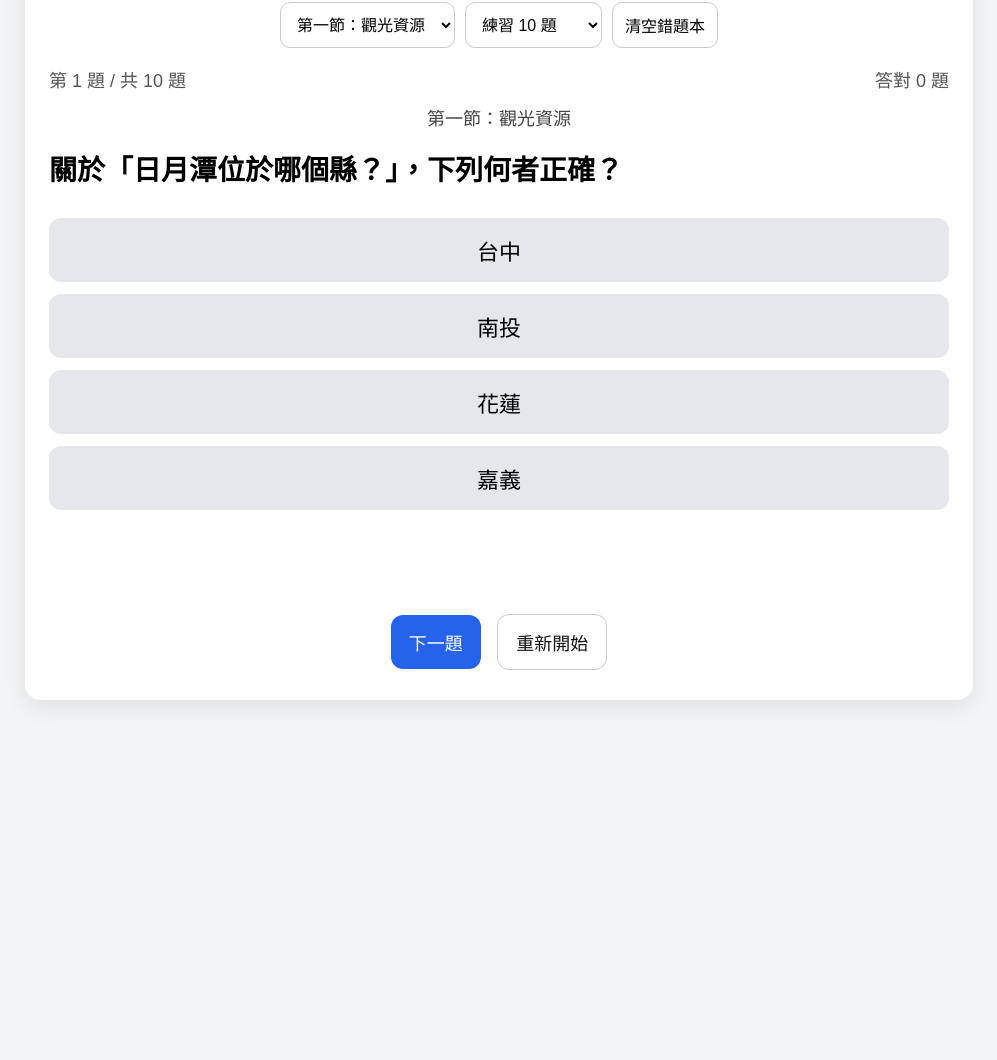
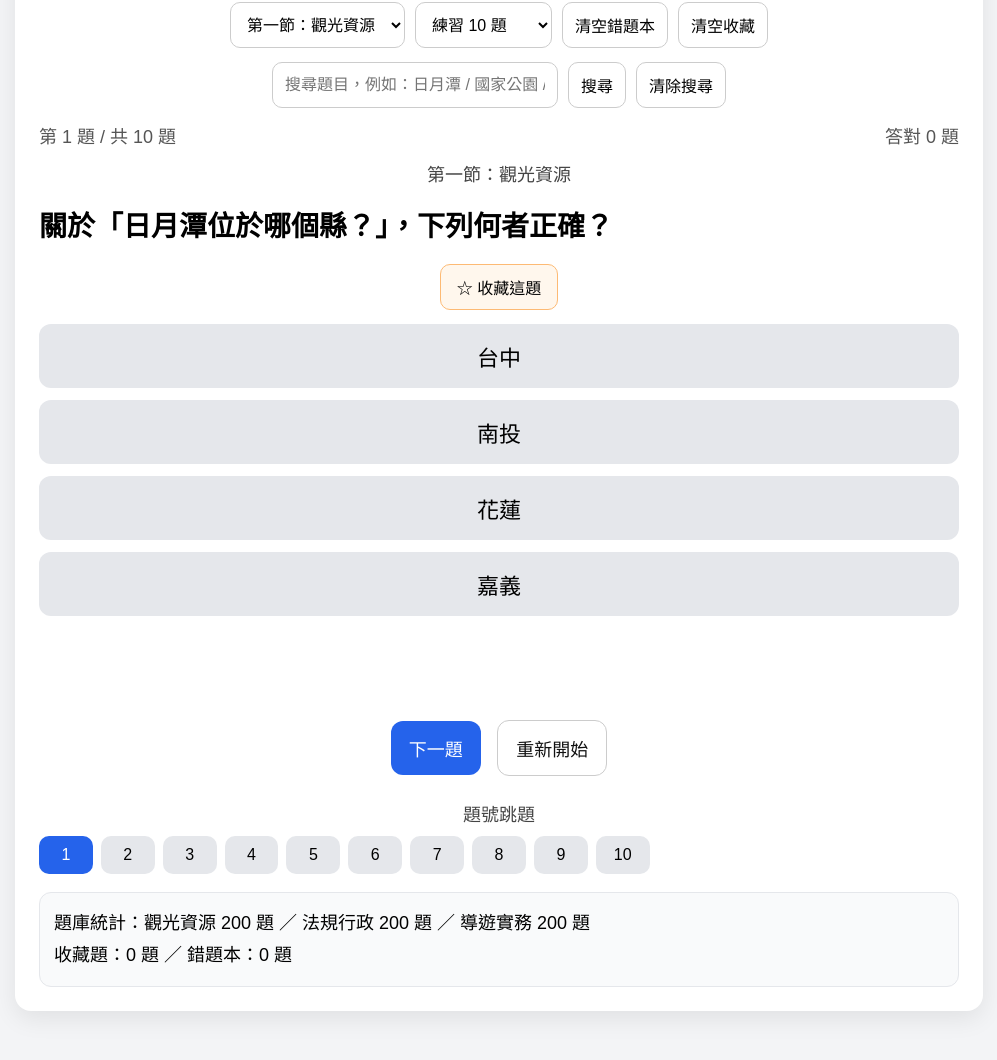
Before and after one commit to jimmy141319/guide-quiz, a plain HTML site: page index.html in a window 1280 px wide. Shown: the part 134-1194 px from the top of the page, without its empty margins (141-1138 px from the left). Before the commit the page ends 884 px from the top, so only its background shows below. Drawn offline with Linux system fonts and the light colour scheme.

Commit message:
Update index.html for version 12 changes

```diff
--- a/index.html
+++ b/index.html
@@ -3,7 +3,7 @@
 <head>
 <meta charset="UTF-8">
 <meta name="viewport" content="width=device-width, initial-scale=1.0">
-<title>導遊考試刷題 V11</title>
+<title>導遊考試刷題 V12</title>
 <style>
 body{
   font-family:Arial,sans-serif;
@@ -12,7 +12,7 @@ body{
   padding:20px;
 }
 .box{
-  max-width:900px;
+  max-width:920px;
   margin:30px auto;
   background:#fff;
   padding:24px;
@@ -23,14 +23,14 @@ h1{
   text-align:center;
   margin:0 0 16px 0;
 }
-.toolbar{
+.toolbar,.searchRow{
   display:flex;
   gap:10px;
   flex-wrap:wrap;
   justify-content:center;
-  margin-bottom:18px;
+  margin-bottom:14px;
 }
-select,.topbtn{
+select,.topbtn,.searchInput{
   padding:10px 12px;
   font-size:16px;
   border-radius:10px;
@@ -39,6 +39,9 @@ select,.topbtn{
 }
 .topbtn{
   cursor:pointer;
+}
+.searchInput{
+  min-width:260px;
 }
 .timer{
   text-align:center;
@@ -66,9 +69,22 @@ select,.topbtn{
 .q{
   font-size:28px;
   font-weight:bold;
-  margin:20px 0;
+  margin:20px 0 10px 0;
   min-height:48px;
   line-height:1.5;
+}
+.qtools{
+  text-align:center;
+  margin-bottom:14px;
+}
+.favBtn{
+  padding:10px 16px;
+  font-size:16px;
+  border:none;
+  border-radius:10px;
+  cursor:pointer;
+  background:#fff7ed;
+  border:1px solid #fdba74;
 }
 .answers{
   display:grid;
@@ -118,14 +134,46 @@ select,.topbtn{
   min-height:28px;
   font-size:20px;
 }
-.summary{
+.jumpWrap{
+  margin-top:18px;
+}
+.jumpTitle{
+  text-align:center;
+  font-size:18px;
+  color:#444;
+  margin-bottom:10px;
+}
+.jumpGrid{
+  display:grid;
+  grid-template-columns:repeat(auto-fill,minmax(52px,1fr));
+  gap:8px;
+}
+.jumpBtn{
+  padding:10px 6px;
+  border:none;
+  border-radius:10px;
+  background:#e5e7eb;
+  cursor:pointer;
+  font-size:16px;
+}
+.jumpBtn.current{
+  background:#2563eb;
+  color:#fff;
+}
+.jumpBtn.done{
+  background:#dcfce7;
+}
+.jumpBtn.wrongMark{
+  background:#fee2e2;
+}
+.statsBox,.summary{
   margin-top:18px;
   background:#f9fafb;
   border:1px solid #e5e7eb;
   border-radius:12px;
   padding:14px;
   font-size:18px;
-  line-height:1.9;
+  line-height:1.8;
 }
 .hidden{
   display:none;
@@ -135,6 +183,7 @@ select,.topbtn{
   .answer-btn{font-size:20px;}
   .action{font-size:16px;}
   .timer{font-size:20px;}
+  .searchInput{min-width:180px;width:100%;}
 }
 </style>
 </head>
@@ -148,6 +197,8 @@ select,.topbtn{
       <option value="law">第二節：法規行政</option>
       <option value="practice">第三節：導遊實務</option>
       <option value="wrong">只練錯題</option>
+      <option value="fav">只練收藏題</option>
+      <option value="all">全部隨機</option>
     </select>
 
     <select id="count" onchange="startQuiz()">
@@ -156,6 +207,13 @@ select,.topbtn{
     </select>
 
     <button class="topbtn" onclick="clearWrongBook()">清空錯題本</button>
+    <button class="topbtn" onclick="clearFavorites()">清空收藏</button>
+  </div>
+
+  <div class="searchRow">
+    <input id="searchInput" class="searchInput" type="text" placeholder="搜尋題目，例如：日月潭 / 國家公園 / 故宮">
+    <button class="topbtn" onclick="startQuiz()">搜尋</button>
+    <button class="topbtn" onclick="clearSearch()">清除搜尋</button>
   </div>
 
   <div class="timer hidden" id="timerBox">剩餘時間：<span id="timerText">60:00</span></div>
@@ -167,6 +225,10 @@ select,.topbtn{
 
   <div class="section-badge" id="sectionLabel"></div>
   <div class="q" id="question"></div>
+
+  <div class="qtools">
+    <button class="favBtn" id="favBtn" onclick="toggleFavorite()">☆ 收藏這題</button>
+  </div>
 
   <div class="answers">
     <button class="answer-btn" id="btn0" onclick="selectAnswer(0)"></button>
@@ -183,6 +245,12 @@ select,.topbtn{
     <button class="action secondary" onclick="restartCurrentMode()">重新開始</button>
   </div>
 
+  <div class="jumpWrap">
+    <div class="jumpTitle">題號跳題</div>
+    <div class="jumpGrid" id="jumpGrid"></div>
+  </div>
+
+  <div class="statsBox" id="statsBox"></div>
   <div class="summary hidden" id="summary"></div>
 </div>
 
@@ -195,15 +263,17 @@ let locked = false;
 let currentOrder = [0,1,2,3];
 let currentModeSubject = "resource";
 let currentModeCount = "10";
-let wrongBook = JSON.parse(localStorage.getItem("guide_wrong_book_v11") || "[]");
+let wrongBook = JSON.parse(localStorage.getItem("guide_wrong_book_v12") || "[]");
+let favoriteBook = JSON.parse(localStorage.getItem("guide_fav_book_v12") || "[]");
+let answeredState = [];
 let timerInterval = null;
 let timeLeft = 0;
 
 function fisherYates(array){
   const arr = [...array];
-  for(let i=arr.length - 1; i>0; i--){
-    const j = Math.floor(Math.random() * (i + 1));
-    [arr[i], arr[j]] = [arr[j], arr[i]];
+  for(let i=arr.length-1;i>0;i--){
+    const j = Math.floor(Math.random()*(i+1));
+    [arr[i],arr[j]] = [arr[j],arr[i]];
   }
   return arr;
 }
@@ -213,33 +283,76 @@ function questionKey(q){
 }
 
 function getSectionName(subject){
-  if(subject === "resource") return "第一節：觀光資源";
-  if(subject === "law") return "第二節：法規行政";
-  if(subject === "practice") return "第三節：導遊實務";
-  if(subject === "wrong") return "錯題本模式";
-  return "";
+  if(subject==="resource") return "第一節：觀光資源";
+  if(subject==="law") return "第二節：法規行政";
+  if(subject==="practice") return "第三節：導遊實務";
+  if(subject==="wrong") return "錯題本模式";
+  if(subject==="fav") return "收藏題模式";
+  return "全部隨機";
 }
 
 function saveWrongBook(){
-  localStorage.setItem("guide_wrong_book_v11", JSON.stringify(wrongBook));
+  localStorage.setItem("guide_wrong_book_v12", JSON.stringify(wrongBook));
+}
+
+function saveFavoriteBook(){
+  localStorage.setItem("guide_fav_book_v12", JSON.stringify(favoriteBook));
 }
 
 function addWrongQuestion(q){
   const key = questionKey(q);
-  const exists = wrongBook.some(item => questionKey(item) === key);
-  if(!exists){
+  if(!wrongBook.some(item => questionKey(item) === key)){
     wrongBook.push(q);
     saveWrongBook();
   }
+}
+
+function isFavorite(q){
+  const key = questionKey(q);
+  return favoriteBook.some(item => questionKey(item) === key);
+}
+
+function toggleFavorite(){
+  if(!quizQuestions.length) return;
+  const q = quizQuestions[current];
+  const key = questionKey(q);
+  const idx = favoriteBook.findIndex(item => questionKey(item) === key);
+  if(idx >= 0){
+    favoriteBook.splice(idx,1);
+  }else{
+    favoriteBook.push(q);
+  }
+  saveFavoriteBook();
+  updateFavoriteButton();
+  updateStatsBox();
+}
+
+function updateFavoriteButton(){
+  if(!quizQuestions.length) return;
+  const btn = document.getElementById("favBtn");
+  btn.innerText = isFavorite(quizQuestions[current]) ? "★ 已收藏" : "☆ 收藏這題";
 }
 
 function clearWrongBook(){
   wrongBook = [];
   saveWrongBook();
   alert("錯題本已清空");
-  if(document.getElementById("subject").value === "wrong"){
-    startQuiz();
-  }
+  if(document.getElementById("subject").value === "wrong") startQuiz();
+  updateStatsBox();
+}
+
+function clearFavorites(){
+  favoriteBook = [];
+  saveFavoriteBook();
+  alert("收藏題已清空");
+  if(document.getElementById("subject").value === "fav") startQuiz();
+  updateFavoriteButton();
+  updateStatsBox();
+}
+
+function clearSearch(){
+  document.getElementById("searchInput").value = "";
+  startQuiz();
 }
 
 function showEmptyMessage(msg){
@@ -252,16 +365,24 @@ function showEmptyMessage(msg){
   document.getElementById("result").innerText = "";
   document.getElementById("note").innerText = "";
   document.getElementById("summary").classList.add("hidden");
+  document.getElementById("jumpGrid").innerHTML = "";
   for(let i=0;i<4;i++){
     const btn = document.getElementById("btn"+i);
     btn.innerText = "";
     btn.disabled = true;
     btn.classList.remove("correct","wrong");
   }
+  updateStatsBox();
 }
 
 function pickUnique(pool,count){
   return fisherYates(pool).slice(0, Math.min(count, pool.length));
+}
+
+function filterBySearch(pool){
+  const keyword = document.getElementById("searchInput").value.trim();
+  if(!keyword) return pool;
+  return pool.filter(q => (q.q + " " + q.options.join(" ")).includes(keyword));
 }
 
 function startTimer(seconds){
@@ -269,7 +390,6 @@ function startTimer(seconds){
   timeLeft = seconds;
   document.getElementById("timerBox").classList.remove("hidden");
   updateTimerText();
-
   timerInterval = setInterval(() => {
     timeLeft--;
     updateTimerText();
@@ -289,9 +409,9 @@ function stopTimer(){
 }
 
 function updateTimerText(){
-  const minutes = Math.floor(timeLeft / 60).toString().padStart(2, "0");
-  const seconds = Math.floor(timeLeft % 60).toString().padStart(2, "0");
-  document.getElementById("timerText").innerText = `${minutes}:${seconds}`;
+  const m = Math.floor(timeLeft / 60).toString().padStart(2,"0");
+  const s = Math.floor(timeLeft % 60).toString().padStart(2,"0");
+  document.getElementById("timerText").innerText = `${m}:${s}`;
 }
 
 function startQuiz(){
@@ -304,24 +424,33 @@ function startQuiz(){
 
   if(subject === "wrong"){
     pool = [...wrongBook];
+  }else if(subject === "fav"){
+    pool = [...favoriteBook];
+  }else if(subject === "all"){
+    pool = [...questions];
   }else{
     pool = questions.filter(q => q.subject === subject);
   }
 
+  pool = filterBySearch(pool);
+
   if(pool.length === 0){
-    const msg = subject === "wrong" ? "錯題本目前沒有題目" : "目前這個科目還沒有題目";
+    let msg = "目前這個模式沒有題目";
+    if(subject === "wrong") msg = "錯題本目前沒有題目";
+    if(subject === "fav") msg = "收藏題目前沒有題目";
+    if(document.getElementById("searchInput").value.trim()) msg = "搜尋不到符合的題目";
     showEmptyMessage(msg);
     return;
   }
 
   quizQuestions = pickUnique(pool, parseInt(count,10));
-
   current = 0;
   score = 0;
   locked = false;
+  answeredState = new Array(quizQuestions.length).fill(null);
   document.getElementById("summary").classList.add("hidden");
 
-  if(count === "50" && subject !== "wrong"){
+  if(count === "50" && subject !== "wrong" && subject !== "fav"){
     startTimer(60 * 60);
   }else{
     stopTimer();
@@ -329,6 +458,8 @@ function startQuiz(){
   }
 
   render();
+  updateJumpGrid();
+  updateStatsBox();
 }
 
 function render(){
@@ -339,6 +470,7 @@ function render(){
   document.getElementById("question").innerText = q.q;
   document.getElementById("result").innerText = "";
   document.getElementById("note").innerText = "";
+  document.getElementById("summary").classList.add("hidden");
 
   currentOrder = fisherYates([0,1,2,3]);
 
@@ -350,6 +482,9 @@ function render(){
   }
 
   locked = false;
+  updateFavoriteButton();
+  updateJumpGrid();
+  updateStatsBox();
 }
 
 function selectAnswer(i){
@@ -368,57 +503,96 @@ function selectAnswer(i){
     document.getElementById("btn"+i).classList.add("correct");
     document.getElementById("result").innerText = "✅ 正確";
     score++;
+    answeredState[current] = "correct";
   }else{
     document.getElementById("btn"+i).classList.add("wrong");
     document.getElementById("btn"+correctButtonIndex).classList.add("correct");
     document.getElementById("result").innerText = "❌ 錯誤";
     addWrongQuestion(q);
+    answeredState[current] = "wrong";
   }
 
   document.getElementById("score").innerText = `答對 ${score} 題`;
   document.getElementById("note").innerText = `正確答案：${q.options[q.answer]}`;
+  updateJumpGrid();
+  updateStatsBox();
 }
 
 function nextQuestion(){
   if(!quizQuestions.length) return;
-
   if(!locked){
     alert("請先作答");
     return;
   }
-
   current++;
-
   if(current >= quizQuestions.length){
     showSummary(false);
     return;
   }
+  render();
+}
 
+function jumpTo(index){
+  if(index < 0 || index >= quizQuestions.length) return;
+  current = index;
   render();
+}
+
+function updateJumpGrid(){
+  const wrap = document.getElementById("jumpGrid");
+  wrap.innerHTML = "";
+  for(let i=0;i<quizQuestions.length;i++){
+    const btn = document.createElement("button");
+    btn.className = "jumpBtn";
+    btn.innerText = i + 1;
+    if(i === current) btn.classList.add("current");
+    if(answeredState[i] === "correct") btn.classList.add("done");
+    if(answeredState[i] === "wrong") btn.classList.add("wrongMark");
+    btn.onclick = () => jumpTo(i);
+    wrap.appendChild(btn);
+  }
+}
+
+function updateStatsBox(){
+  const resourceCount = questions.filter(q=>q.subject==="resource").length;
+  const lawCount = questions.filter(q=>q.subject==="law").length;
+  const practiceCount = questions.filter(q=>q.subject==="practice").length;
+  document.getElementById("statsBox").innerHTML = `
+    題庫統計：觀光資源 ${resourceCount} 題 ／ 法規行政 ${lawCount} 題 ／ 導遊實務 ${practiceCount} 題<br>
+    收藏題：${favoriteBook.length} 題 ／ 錯題本：${wrongBook.length} 題
+  `;
 }
 
 function showSummary(timeUp){
   stopTimer();
-
   const total = quizQuestions.length;
   const wrong = total - score;
   const rate = Math.round((score / total) * 100);
   const summary = document.getElementById("summary");
 
+  let resourceTotal = 0, lawTotal = 0, practiceTotal = 0;
+  quizQuestions.forEach(q => {
+    if(q.subject === "resource") resourceTotal++;
+    if(q.subject === "law") lawTotal++;
+    if(q.subject === "practice") practiceTotal++;
+  });
+
   summary.innerHTML = `
     <strong>${timeUp ? "時間到，已自動交卷" : "測驗完成"}</strong><br>
-    科目：${getSectionName(currentModeSubject)}<br>
+    模式：${getSectionName(currentModeSubject)}<br>
     總題數：${total} 題<br>
     答對：${score} 題<br>
     答錯：${wrong} 題<br>
     正確率：${rate}%<br>
+    觀光資源題數：${resourceTotal} 題<br>
+    法規行政題數：${lawTotal} 題<br>
+    導遊實務題數：${practiceTotal} 題<br>
+    收藏題累積：${favoriteBook.length} 題<br>
     錯題本累積：${wrongBook.length} 題
   `;
-
   summary.classList.remove("hidden");
   document.getElementById("result").innerText = "本回合已完成";
   document.getElementById("note").innerText = "";
-
   for(let i=0;i<4;i++){
     document.getElementById("btn"+i).disabled = true;
   }
```
